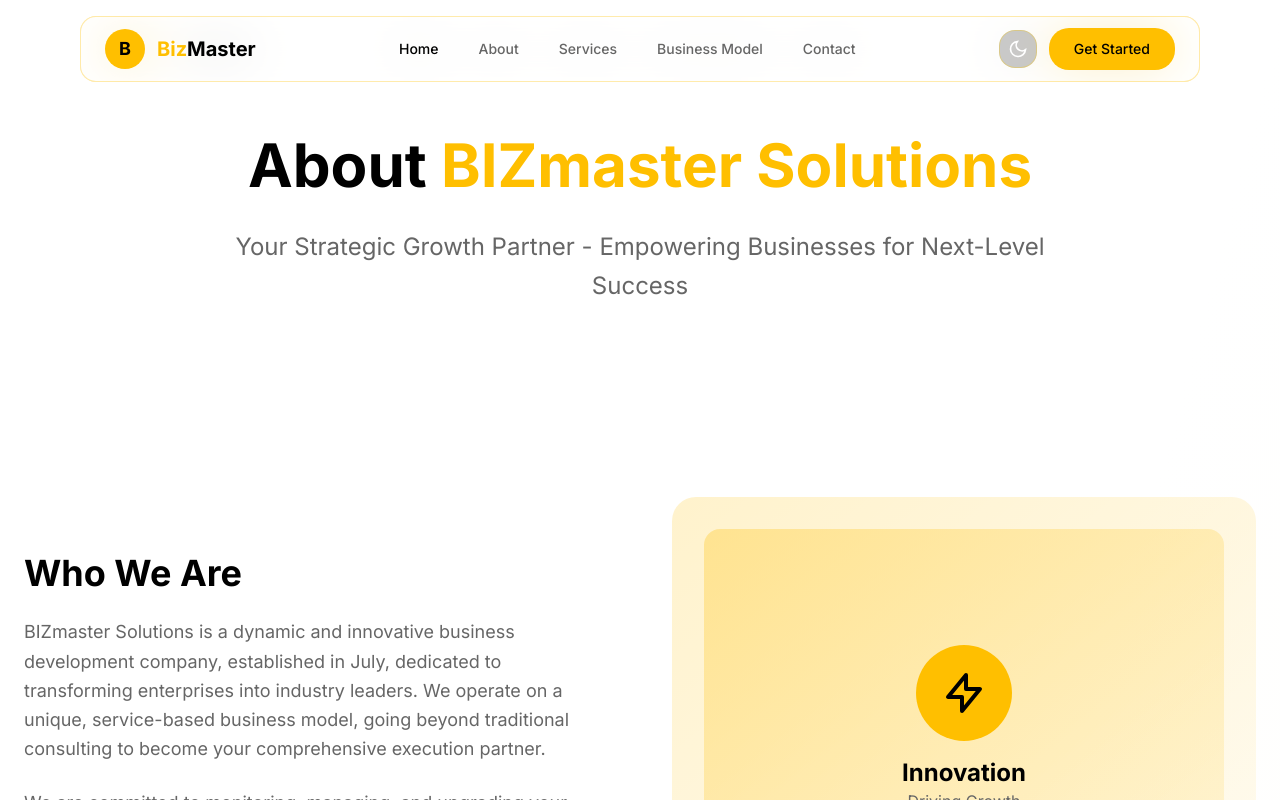
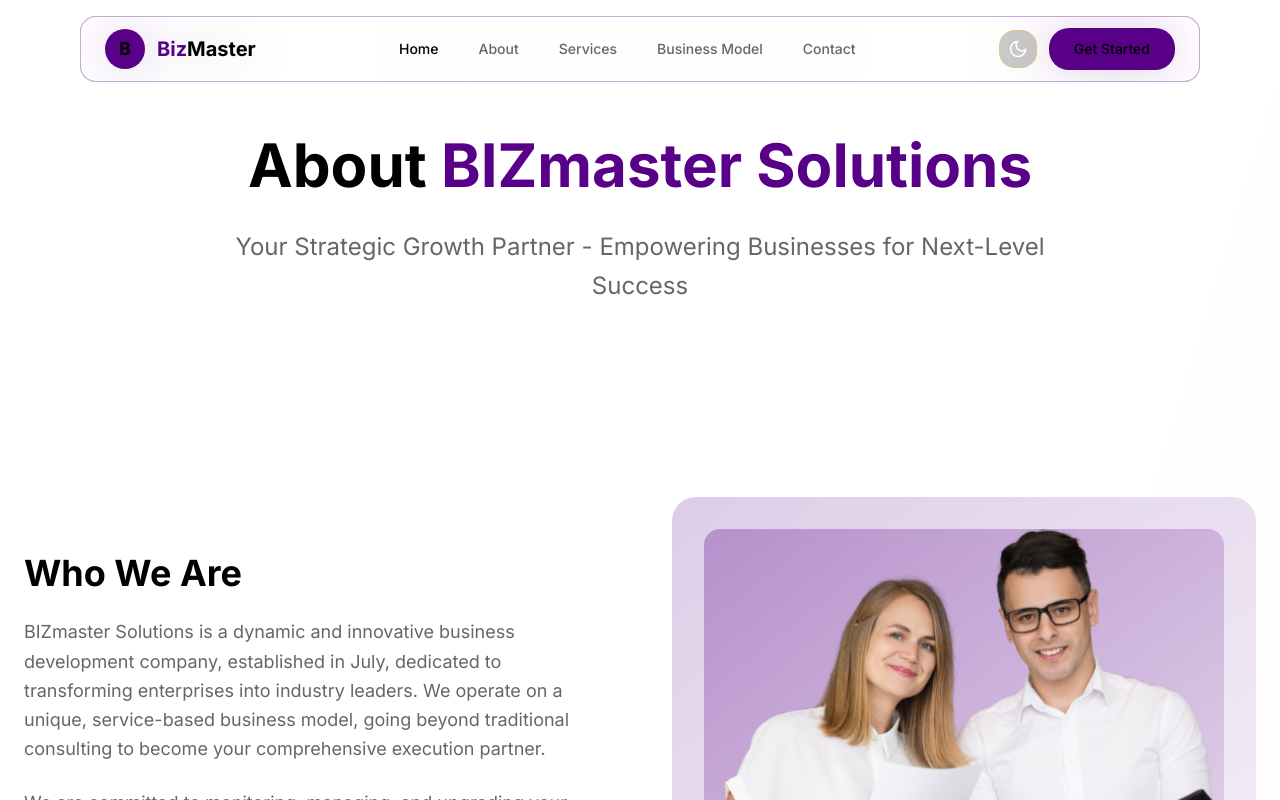
Before and after one commit to CrazeSliit/bizmastersolution, a Next.js app: page /about in a window 1280 px wide. Shown: the top 800 px of the page. Built offline with nearby package versions, Linux system fonts and the light colour scheme.

Commit message:
chore: noop commit — no code changes
Record an empty change set produced by the change tracker. No files were modified and there are no functional or behavioral changes in this commit. This serves as a placeholder to capture a metadata/event without altering source code.

```diff
--- a/app/globals.css
+++ b/app/globals.css
@@ -7,20 +7,20 @@
   --card-foreground: #000000;
   --popover: #ffffff;
   --popover-foreground: #000000;
-  --primary: #ffbf00;
+  --primary: #580088;
   --primary-foreground: #000000;
   --secondary: #f5f5f5;
   --secondary-foreground: #000000;
   --muted: #f5f5f5;
   --muted-foreground: #666666;
-  --accent: #ffbf00;
+  --accent: #580088;
   --accent-foreground: #000000;
   --destructive: #dc2626;
   --destructive-foreground: #ffffff;
   --border: #e5e5e5;
   --input: #f9f9f9;
-  --ring: #ffbf00;
-  --chart-1: #ffbf00;
+  --ring: #580088;
+  --chart-1: #580088;
   --chart-2: #000000;
   --chart-3: #666666;
   --chart-4: #333333;
@@ -30,17 +30,17 @@
   --hero-gradient-to: #f0f0f0;
   --hero-text: #000000;
   --hero-subtext: #666666;
-  --hero-accent: #ffbf00;
-  --hero-cta-primary: #ffbf00;
+  --hero-accent: #580088;
+  --hero-cta-primary: #580088;
   --hero-cta-secondary: rgba(255, 221, 0, 0.1);
   --sidebar: #f8f9fa;
   --sidebar-foreground: #000000;
-  --sidebar-primary: #ffbf00;
+  --sidebar-primary: #580088;
   --sidebar-primary-foreground: #000000;
   --sidebar-accent: #fff9e6;
   --sidebar-accent-foreground: #000000;
   --sidebar-border: #e5e5e5;
-  --sidebar-ring: #ffbf00;
+  --sidebar-ring: #580088;
   --font-sans: "Inter", "Open Sans", sans-serif;
   --font-serif: "Merriweather", serif;
   --font-mono: Menlo, monospace;
@@ -64,20 +64,20 @@
   --card-foreground: #ffffff;
   --popover: #1a1a1a;
   --popover-foreground: #ffffff;
-  --primary: #ffbf00;
+  --primary: #580088;
   --primary-foreground: #000000;
   --secondary: #333333;
   --secondary-foreground: #ffffff;
   --muted: #333333;
   --muted-foreground: #cccccc;
-  --accent: #ffbf00;
+  --accent: #580088;
   --accent-foreground: #000000;
   --destructive: #dc2626;
   --destructive-foreground: #ffffff;
   --border: #333333;
   --input: #1a1a1a;
-  --ring: #ffbf00;
-  --chart-1: #ffbf00;
+  --ring: #580088;
+  --chart-1: #580088;
   --chart-2: #ffffff;
   --chart-3: #cccccc;
   --chart-4: #666666;
@@ -87,17 +87,17 @@
   --hero-gradient-to: #333333;
   --hero-text: #ffffff;
   --hero-subtext: #cccccc;
-  --hero-accent: #ffbf00;
-  --hero-cta-primary: #ffbf00;
+  --hero-accent: #580088;
+  --hero-cta-primary: #580088;
   --hero-cta-secondary: rgba(255, 221, 0, 0.15);
   --sidebar: #1a1a1a;
   --sidebar-foreground: #ffffff;
-  --sidebar-primary: #ffbf00;
+  --sidebar-primary: #580088;
   --sidebar-primary-foreground: #000000;
   --sidebar-accent: #333333;
-  --sidebar-accent-foreground: #ffbf00;
+  --sidebar-accent-foreground: #580088;
   --sidebar-border: #333333;
-  --sidebar-ring: #ffbf00;
+  --sidebar-ring: #580088;
   --font-sans: "Inter", "Open Sans", sans-serif;
   --font-serif: "Merriweather", serif;
   --font-mono: Menlo, monospace;
--- a/components/about/AboutSection.tsx
+++ b/components/about/AboutSection.tsx
@@ -48,16 +48,12 @@ export default function AboutSection() {
             </div>
             <div className="relative">
               <div className="bg-gradient-to-br from-primary/20 to-primary/5 rounded-3xl p-8">
-                <div className="w-full h-[400px] bg-gradient-to-br from-primary/30 to-primary/10 rounded-2xl flex items-center justify-center">
-                  <div className="text-center">
-                    <div className="w-24 h-24 bg-primary rounded-full flex items-center justify-center mx-auto mb-4">
-                      <svg className="w-12 h-12 text-primary-foreground" fill="none" stroke="currentColor" viewBox="0 0 24 24">
-                        <path strokeLinecap="round" strokeLinejoin="round" strokeWidth={2} d="M13 10V3L4 14h7v7l9-11h-7z" />
-                      </svg>
-                    </div>
-                    <div className="text-2xl font-bold text-foreground">Innovation</div>
-                    <div className="text-muted-foreground">Driving Growth</div>
-                  </div>
+                <div className="w-full h-[400px] bg-gradient-to-br from-primary/30 to-primary/10 rounded-2xl overflow-hidden">
+                  <img
+                    src="/Untitled design (7).png"
+                    alt="BIZmaster Solutions"
+                    className="w-full h-full object-cover"
+                  />
                 </div>
               </div>
             </div>
@@ -289,64 +285,6 @@ export default function AboutSection() {
         </div>
       </div>
 
-      {/* Client Testimonials */}
-      <div className="py-16 lg:py-24">
-        <div className="max-w-7xl mx-auto px-6">
-          <div className="text-center mb-16">
-            <h2 className="text-3xl lg:text-4xl font-bold text-foreground mb-4">
-              What Our <span className="text-primary">Clients Say</span>
-            </h2>
-            <p className="text-lg text-muted-foreground max-w-3xl mx-auto">
-              Success stories from businesses we&apos;ve transformed
-            </p>
-          </div>
-
-          <div className="grid md:grid-cols-2 lg:grid-cols-3 gap-8">
-            <div className="bg-background/80 backdrop-blur-sm rounded-3xl p-8 border border-primary/20 shadow-lg">
-              <div className="flex items-center mb-6">
-                <div className="w-16 h-16 bg-gradient-to-br from-primary/30 to-primary/10 rounded-full flex items-center justify-center mr-4">
-                  <span className="text-2xl font-bold text-primary">TM</span>
-                </div>
-                <div>
-                  <div className="font-bold text-foreground">Tech Innovate Corp</div>
-                  <div className="text-sm text-muted-foreground">Startup → Market Leader</div>
-                </div>
-              </div>
-              <p className="text-muted-foreground mb-6">&ldquo;BIZmaster transformed our startup into a market leader. Their three-pronged approach and AI integration helped us scale 500% in just 18 months.&rdquo;</p>
-              <div className="flex text-primary text-xl">★★★★★</div>
-            </div>
-
-            <div className="bg-background/80 backdrop-blur-sm rounded-3xl p-8 border border-primary/20 shadow-lg">
-              <div className="flex items-center mb-6">
-                <div className="w-16 h-16 bg-gradient-to-br from-primary/30 to-primary/10 rounded-full flex items-center justify-center mr-4">
-                  <span className="text-2xl font-bold text-primary">GS</span>
-                </div>
-                <div>
-                  <div className="font-bold text-foreground">GreenStyle Enterprises</div>
-                  <div className="text-sm text-muted-foreground">SME Transformation</div>
-                </div>
-              </div>
-              <p className="text-muted-foreground mb-6">&ldquo;From branding to financial planning, they handled everything. Our revenue increased by 300% and we now have a commanding brand presence.&rdquo;</p>
-              <div className="flex text-primary text-xl">★★★★★</div>
-            </div>
-
-            <div className="bg-background/80 backdrop-blur-sm rounded-3xl p-8 border border-primary/20 shadow-lg">
-              <div className="flex items-center mb-6">
-                <div className="w-16 h-16 bg-gradient-to-br from-primary/30 to-primary/10 rounded-full flex items-center justify-center mr-4">
-                  <span className="text-2xl font-bold text-primary">FL</span>
-                </div>
-                <div>
-                  <div className="font-bold text-foreground">FutureLab Industries</div>
-                  <div className="text-sm text-muted-foreground">Corporate Innovation</div>
-                </div>
-              </div>
-              <p className="text-muted-foreground mb-6">&ldquo;Their investor hub connected us with the right partners. We successfully launched three new ventures with their comprehensive support.&rdquo;</p>
-              <div className="flex text-primary text-xl">★★★★★</div>
-            </div>
-          </div>
-        </div>
-      </div>
-
       {/* Call to Action */}
       <div className="py-16 lg:py-24 bg-primary/10">
         <div className="max-w-4xl mx-auto px-6 text-center">
--- a/components/home/herosection.jsx
+++ b/components/home/herosection.jsx
@@ -43,15 +43,13 @@ export default function HeroSection() {
 
 
             {/* Main Headline */}
-            <h1 className="text-4xl lg:text-6xl font-bold text-hero-text leading-tight">
-              Transforming
-              <br />
-              <span className="bg-gradient-to-r from-hero-accent to-yellow-300 bg-clip-text text-transparent">
+            <h1 className="text-5xl lg:text-7xl font-extrabold text-hero-text leading-tight tracking-tight">
+                <span className="block">Transforming</span>
+                <span className="block bg-gradient-to-r from-hero-accentbg-clip-text ">
                     Businesses
                 </span>
-              <br />
-              into Industry
-              <span className="text-hero-accent">Leaders</span>
+                <span className="block">into Industry</span>
+                <span className="block text-hero-accent drop-shadow-lg">Leaders</span>
             </h1>
 
             {/* Subheadline */}
@@ -83,24 +81,22 @@ export default function HeroSection() {
                       </div>
 
                     {/* Right Column - Visual Content */}
-                              <div className="relative">
-                                {/* Main Hero Image */}
+                                        <div className="relative -mt-8 lg:-mt-12">
+                                            /* Main Hero Image */
                                             <div className="relative z-10 group">
-                                  <div className="relative overflow-hidden rounded-3xl shadow-2xl">
+                                                <div className="relative overflow-hidden rounded-xl shadow-2xl">
                                                     <img
-                                      src="https://images.unsplash.com/photo-1522071820081-009f0129c71c?ixlib=rb-4.0.3&ixid=M3wxMjA3fDB8MHxwaG90by1wYWdlfHx8fGVufDB8fHx8fA%3D%3D&auto=format&fit=crop&w=800&q=80"
+                                                        src="/Untitled design (5).png"
                                                         alt="Business team working together"
-                                      className="w-full h-[600px] object-cover group-hover:scale-105 transition-transform duration-700"
+                                                        className="w-[1000px] h-[750px] object-cover group-hover:scale-105 transition-transform duration-700"
                                                         style={{transform: `translateY(${scrollY * 0.05}px)`}}
                                                     />
                                                     {/* Overlay gradient */}
-                                    <div className="absolute inset-0 bg-gradient-to-t from-hero-gradient-from/50 to-transparent"></div>
                                                 </div>
                                             </div>
 
                                             {/* Background Glow Effect */}
                                             <div className="absolute inset-0 bg-hero-accent/20 rounded-3xl blur-3xl scale-110 -z-10 animate-pulse"></div>
-
                                         </div>
                                         </div>
 
```
Also changed, not shown: components/business-model/BusinessModelSection.tsx (+35 -36 lines), components/services/ServicesSection.tsx (+28 -12 lines), public/Untitled design (5).png (added), public/Untitled design (7).png (added). Lines whose indentation alone changed are shown as unchanged.
